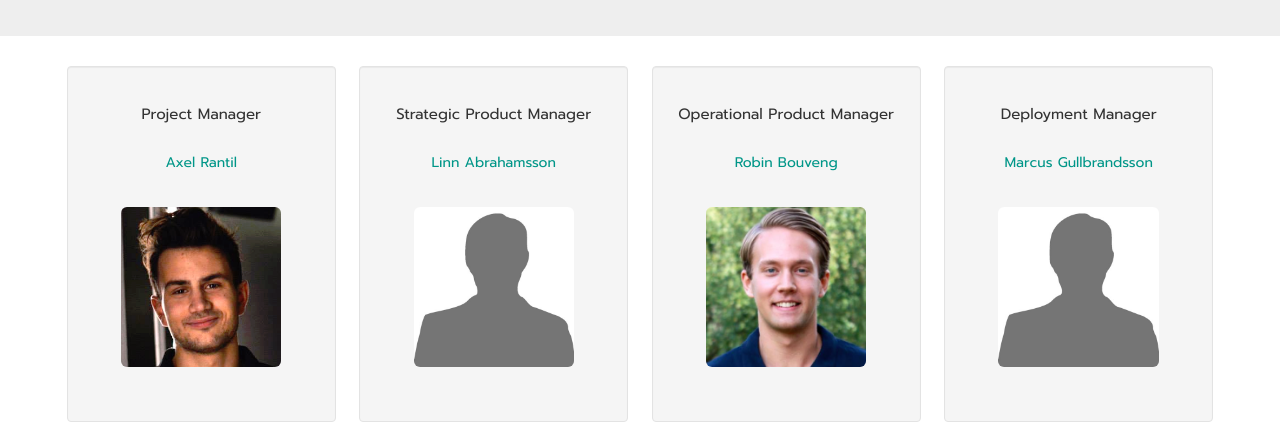
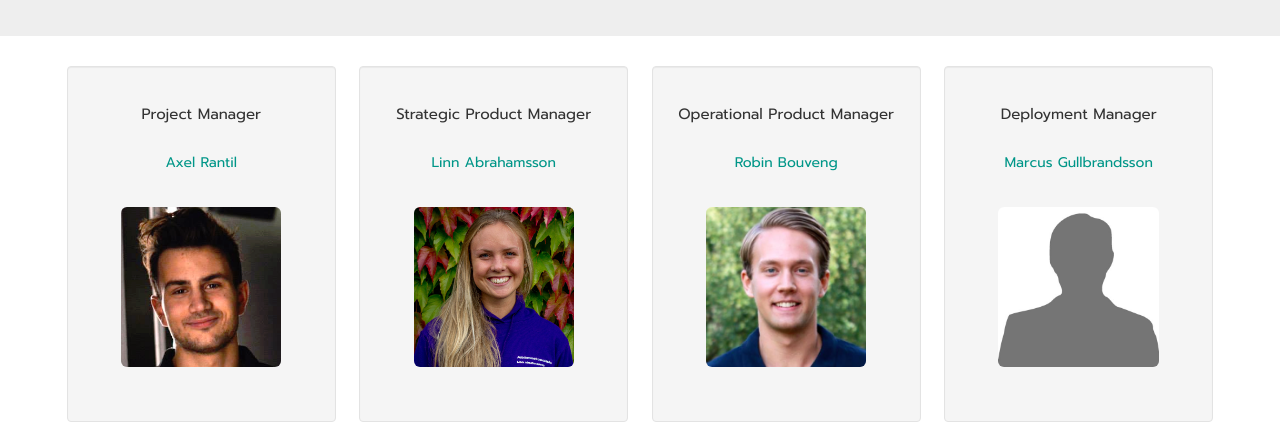
Before and after one commit to bossom/Seed, a plain HTML site: page index.html in a window 1280 px wide. Shown: the part 305-744 px from the top of the page. Drawn offline with Linux system fonts and the light colour scheme.

Commit message:
More Pictures

```diff
--- a/index.html
+++ b/index.html
@@ -41,7 +41,7 @@
           <br>
           <a href="mailto:linab708@student.liu.se">Linn Abrahamsson</a>
           <div class="imgdiv">
-            <img src="img/noimage.jpg" class="img-responsive img-rounded">
+            <img src="img/linn.jpg" class="img-responsive img-rounded">
           </div>
         </div>
         <div class="col-xs-12 col-sm-3 col-md-3 col-lg-3 well">
@@ -297,7 +297,7 @@
           <br>
           <a href="mailto:kubla347@student.liu.se">Kuba Lacki</a>
           <div class="imgdiv">
-            <img src="img/noimage.jpg" class="img-responsive img-rounded">
+            <img src="img/kuba.jpg" class="img-responsive img-rounded">
           </div>
         </div>
         <div id="bottomwright" class="col-xs-12 col-sm-4 col-md-4 col-lg-4 well bottom">
```
Also changed, not shown: img/kuba.jpg (added), img/linn.jpg (added).
